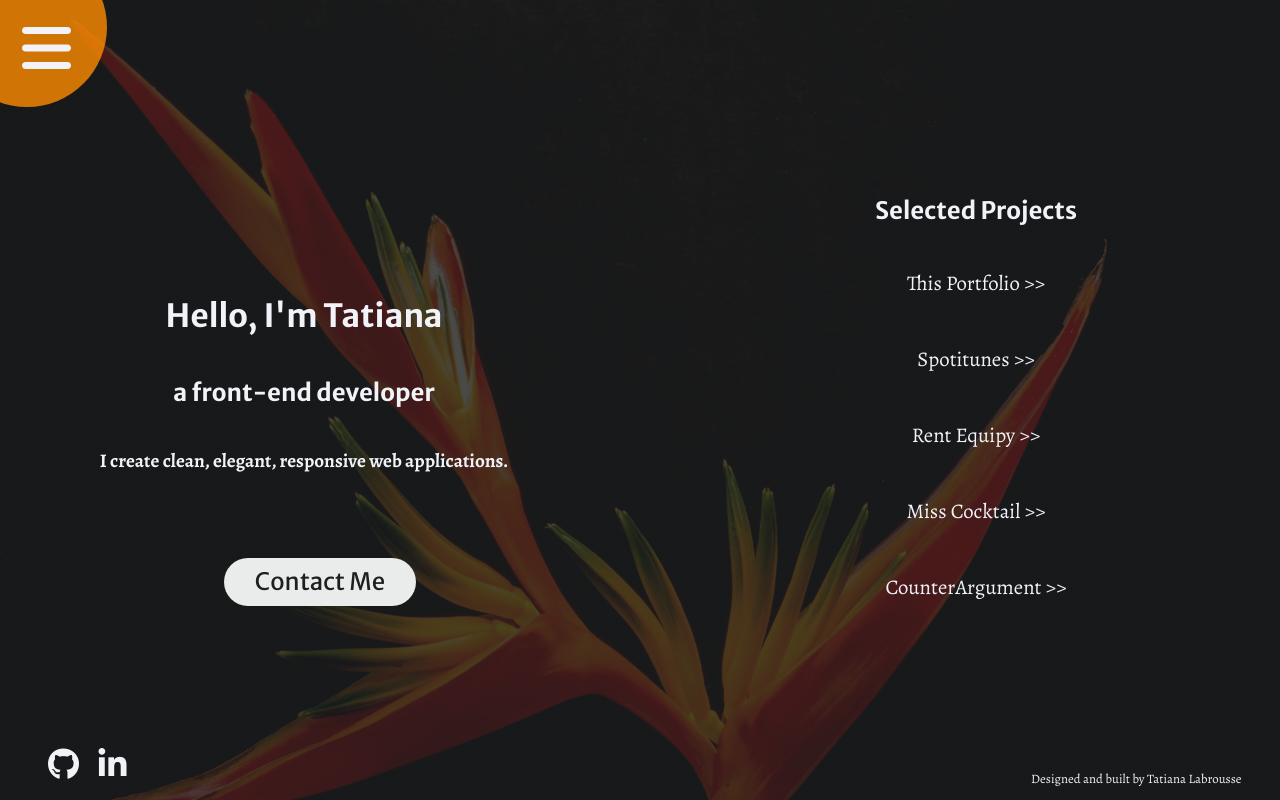
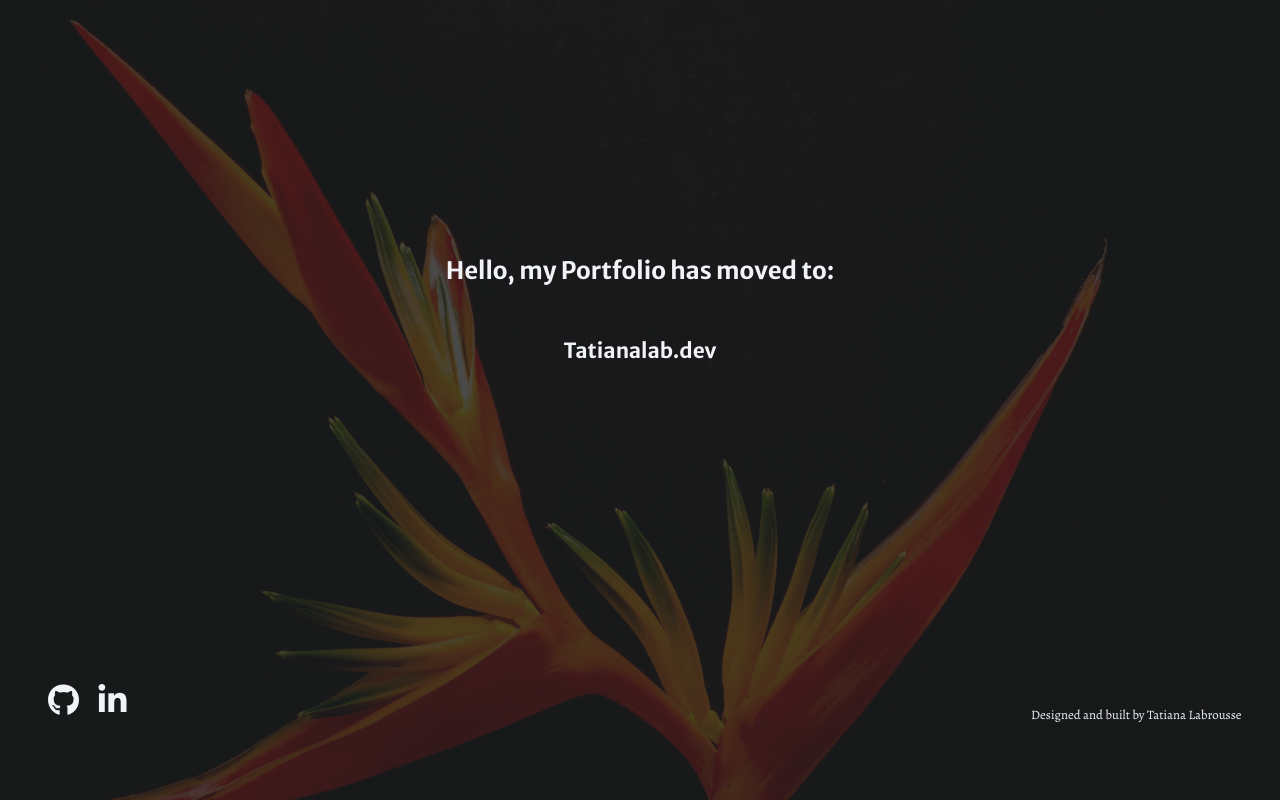
Before and after one commit to tatianalab/my-portfolio, a website built with webpack: page index.html in a window 1280 px wide. Built offline with nearby package versions, Linux system fonts and the light colour scheme.

Commit message:
removed content- added link to new portfolio

```diff
--- a/assets/stylesheets/application.css
+++ b/assets/stylesheets/application.css
@@ -62,10 +62,15 @@ a{
 .container{
   width: 100vw;
   height:100vh;
+  position:relative;
+  background-image:linear-gradient( rgba(29,31,32,0.8), rgba(29,31,32,0.8)  ),url("../images/oiseauparadis.jpg");
+  background-repeat: no-repeat;
+  background-position: center;
+  background-size: cover;
 }
 
 
-.nav-btn{
+/*.nav-btn{
   border:none;
   background:transparent;
   cursor:pointer;
@@ -107,9 +112,9 @@ a{
   width:75%;
   max-width:27.5rem;
   min-width: 16rem;
-}
+}*/
 
-.nav-black{
+/*.nav-black{
   background:#1D1F20;
   width:95%;
   padding:2.22rem 0;
@@ -127,9 +132,9 @@ a{
   list-style: none;
   margin-top:2rem;
 
-}
+}*/
 
-.list li{
+/*.list li{
   margin:3rem 0;
   font-size: 1.3rem;
   text-decoration: none;
@@ -168,18 +173,16 @@ a{
 .projects-sub.active ul{
   list-style:none;
   display:block;
-}
+}*/
 
 /*-----STRUCTURAL STYLES MOBILE-----*/
 
 #welcome-section{
   margin:0;
-  height: 100vh;
+  height: 50vh;
   width:100%;
-  background-image:linear-gradient( rgba(29,31,32,0.8), rgba(29,31,32,0.8)  ),url("../images/oiseauparadis.jpg");
-  background-repeat: no-repeat;
-  background-position: center;
-  background-size: cover;
+
+
   display: flex;
   flex-direction: column;
   align-items: center;
@@ -198,9 +201,9 @@ a{
 }
 
 
-#projects{
+/*#projects{
   /*visibility: hidden;*/
-  height: 100vh;
+  /*height: 100vh;
   width:100%;
   display: flex;
   flex-direction: column;
@@ -239,11 +242,12 @@ a{
 .icon-tools ul li img{
   height: 1.5rem;
   width: 1.5rem;
-}
+}*/
 
 footer{
   width: 100%;
-  height: auto;
+  height: 80px;
+  position:absolute;
   display: flex;
   justify-content: space-between;
   align-items: flex-end;
@@ -254,7 +258,7 @@ footer{
 
 @media only screen and (min-width:992px){
 
-  .container{
+ /* .container{
   height: 100vh;
   width:100%;
   background-image:linear-gradient( rgba(29,31,32,0.8), rgba(29,31,32,0.8)  ),url("../images/oiseauparadis.jpg");
@@ -264,9 +268,9 @@ footer{
   display: grid;
   grid-template-columns:1fr 1fr;
   grid-column-gap:5%;
-  }
+  }*/
 
-  #welcome-section{
+  /*#welcome-section{
     margin:0;
     grid-column: 1 / 2;
     background-image:none;
@@ -277,9 +281,9 @@ footer{
   #projects{
     grid-column:2 / 3;
     justify-content: center;
-  }
+  }*/
 
-  .project-tile .icon-tools{
+/*  .project-tile .icon-tools{
   display: none;
   height: 0;
   overflow: hidden;
@@ -321,18 +325,18 @@ footer{
 .icon-tools ul li img{
   height: 1.5rem;
   width: 1.5rem;
-}
+}*/
 
 
 
-  footer{
+/*  footer{
     position: absolute;
     bottom:0;
     right: 0;
     background-color:transparent;
   }
 
-}
+}*/
 
 
 /*------4. COMPONENTS------*/
--- a/index.html
+++ b/index.html
@@ -13,7 +13,7 @@
 <body>
 
   <div class="container">
-      <div class="circle">
+<!--       <div class="circle">
         <button class="nav-btn open-btn">
           <i class="fas fa-bars"></i>
         </button>
@@ -40,20 +40,20 @@
             <li><i class="fas fa-id-card-alt"></i><a href="./pages/about.html">  About</a></li>
           </ul>
         </div>
-      </div>
+      </div> -->
 
     <header id="welcome-section">
       <div class="intro">
-      <h1>Hello, I'm Tatiana</h1>
-      <h2>a front-end developer</h2>
-      <h3>I create clean, elegant, responsive web applications.</h3>
+      <h2>Hello, my Portfolio has moved to:</h2>
+      <h1><a href="http://tatianalab.dev">Tatianalab.dev</a></h1>
+      <!-- <h3>I create clean, elegant, responsive web applications.</h3> -->
       </div>
-      <div class="main-buttons">
+      <!-- <div class="main-buttons">
         <a href="mailto:mvtatianalabrousse@gmail.com" class="btn-primary">Contact Me</a>
-      </div>
+      </div> -->
     </header>
 
-    <section id="projects">
+   <!--  <section id="projects">
       <h2>Selected Projects</h2>
         <div class="project-tile">
           <a href="./pages/portfolio.html"> This Portfolio >> </a>
@@ -113,10 +113,8 @@
           </ul>
         </div>
       </div>
-    </section>
-  </div>
-
-  <footer>
+    </section> -->
+    <footer>
       <div class="social-links">
       <ul>
         <li><a href="https://github.com/tatianalab"><i class="fab fa-github"></i></a></li>
@@ -127,6 +125,9 @@
       <p>Designed and built by <span>Tatiana Labrousse</span></p>
       </div>
     </footer>
+  </div>
+
+
     <script src="./src/index.js"></script>
   </body>
 </html>
```
